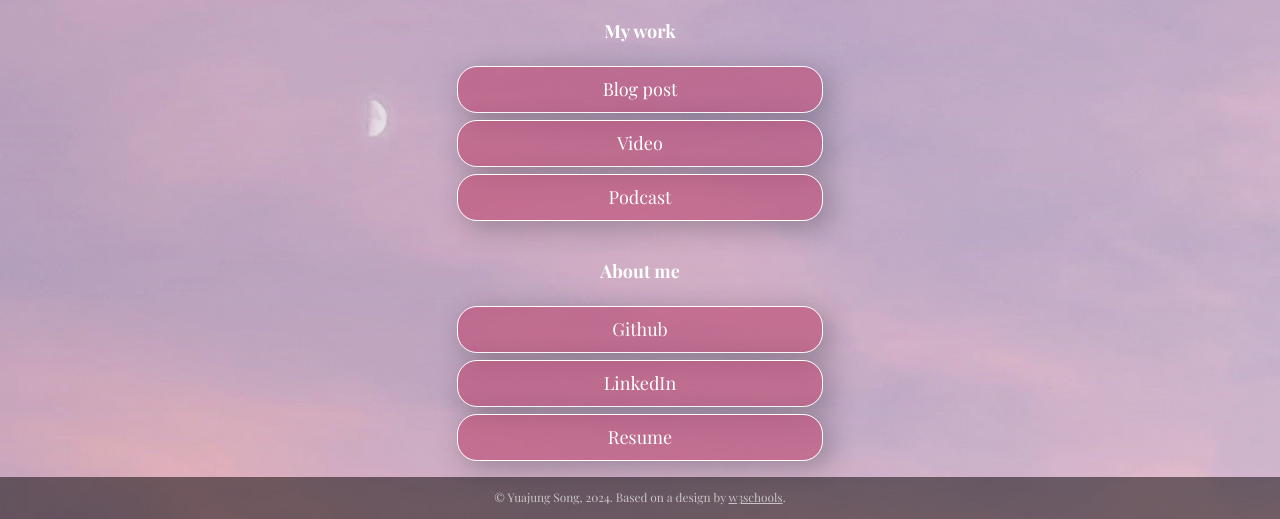
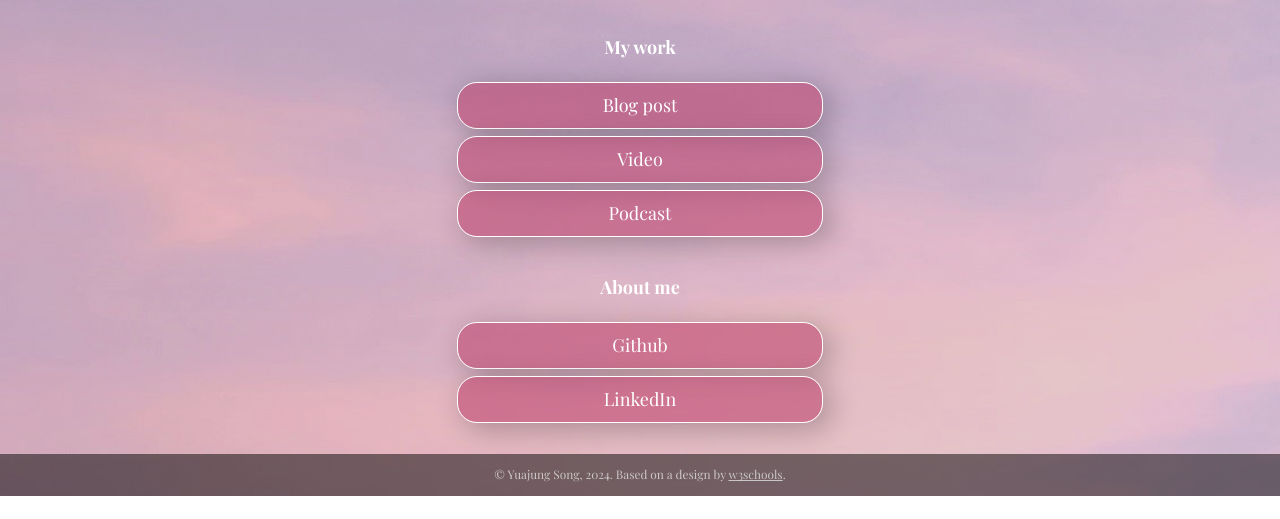
Before and after one commit to yuajung/yuajung.github.io, a plain HTML site: page index.html in a window 1280 px wide. Shown: the part 304-823 px from the top of the page. After the commit the page ends 800 px from the top, so only its background shows below. Drawn offline with nearby package versions, Linux system fonts and the light colour scheme; a web font is replaced by a local one.

Commit message:
Draft for final

```diff
--- a/index.html
+++ b/index.html
@@ -66,7 +66,6 @@
     <div class="links-container">
       <a href="https://github.com/yuajung" class="button" target="_blank">Github</a>
       <a href="https://linkedin.com/in/yuajung-song-13aa47293" class="button" target="_blank">LinkedIn</a>
-      <a href="https://drive.google.com/drive/folders/1uI-XXFbWm0y33dZxWUkrXn0HqNt_do_v?usp=sharing" class="button button-background-color" target="_blank">Resume</a>
     </div>
 
   </div>
```
